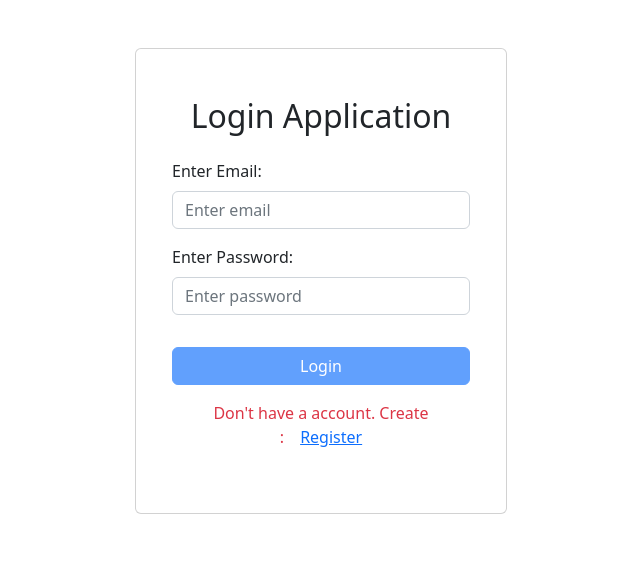
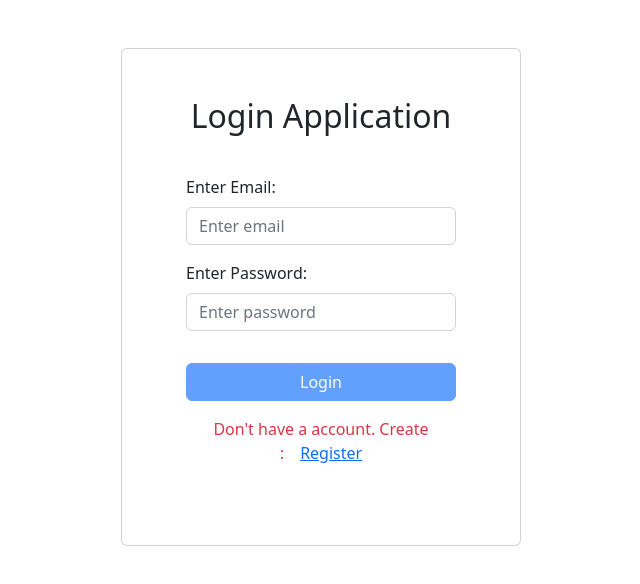
Before and after one commit to angularvandan/ECommerce, an Angular app: page /auth/login in a window 1280 px wide. Shown: the top 584 px of the page, without its empty margins (319-959 px from the left). Built offline with nearby package versions, Linux system fonts and the light colour scheme.

Commit message:
card added

```diff
--- a/src/app/auth-guard.guard.ts
+++ b/src/app/auth-guard.guard.ts
@@ -9,14 +9,11 @@ export class AuthGuardGuard implements CanActivate {
   constructor(private router:Router){}
   //never miss behave with canActivate
   //because it calls many time after first call
-  canActivate(
-    route: ActivatedRouteSnapshot,
+  canActivate(route: ActivatedRouteSnapshot,
     state: RouterStateSnapshot): Observable<boolean | UrlTree> | Promise<boolean | UrlTree> | boolean | UrlTree {
-      let arr = localStorage.getItem('RegisterData') || '[]';
-      let userArr = JSON.parse(arr);
+      let arrUser = JSON.parse(localStorage.getItem('RegisterData') || '[]');
       let loginStatus=false;
-
-      for(let user of userArr){
+      for(let user of arrUser){
         if(user.isLogin){
           console.log('From True Called')
           loginStatus=true;
@@ -30,7 +27,6 @@ export class AuthGuardGuard implements CanActivate {
         //this.router.navigate(['auth/login']);
       }
       return false;
-
   }
 
 }
--- a/src/app/auth/auth.module.ts
+++ b/src/app/auth/auth.module.ts
@@ -5,7 +5,6 @@ import { AuthRoutingModule } from './auth-routing.module';
 import { LoginComponentComponent } from './login-component/login-component.component';
 import { RegistrationComponentComponent } from './registration-component/registration-component.component';
 import { ReactiveFormsModule } from '@angular/forms';
-import { Router } from '@angular/router';
 
 @NgModule({
   declarations: [
--- a/src/app/auth/login-component/login-component.component.css
+++ b/src/app/auth/login-component/login-component.component.css
@@ -7,3 +7,6 @@ input.ng-invalid.ng-touched{
 span{
     color: red;
 }
+.card{
+    width:400px
+}
--- a/src/app/auth/login-component/login-component.component.html
+++ b/src/app/auth/login-component/login-component.component.html
@@ -1,7 +1,9 @@
 <div class="container">
   <div class="row mt-5">
-    <div class="col-4 mx-auto card p-5">
-      <h2 class="text-center card-title mb-4">Login Application</h2>
+    <div class="card mx-auto">
+      <div class="col p-5">
+        <h2 class="card-title text-center mb-4">Login Application</h2>
+          <div class="card-body">
             <form [formGroup]="reactiveForm"(ngSubmit)="onSubmit()">
               <div class="form-group row">
                 <label for="email" class="p-0 mb-2">Enter Email:</label>
@@ -35,3 +37,5 @@
           </div>
       </div>
     </div>
+  </div>
+</div>
--- a/src/app/auth/login-component/login-component.component.ts
+++ b/src/app/auth/login-component/login-component.component.ts
@@ -35,7 +35,7 @@ export class LoginComponentComponent implements OnInit{
     this.checkUser(email,password);
   }
   checkUser(email:string,password:string){
-    let data=JSON.parse(localStorage.getItem('RegisterData') || '[]');
+    let data=JSON.parse(localStorage.getItem('RegisterData')||'[]');
     // console.log(data);
     this.allUserData=[];
     for(let user of data){
--- a/src/app/auth/registration-component/registration-component.component.css
+++ b/src/app/auth/registration-component/registration-component.component.css
@@ -4,3 +4,6 @@ input.ng-invalid.ng-touched{
 span{
     color: red;
 }
+.card{
+    width:400px
+}
--- a/src/app/auth/registration-component/registration-component.component.html
+++ b/src/app/auth/registration-component/registration-component.component.html
@@ -1,7 +1,9 @@
 <div class="container">
   <div class="row mt-5">
-    <div class="col-4 mx-auto card p-4 shadow">
-      <h2 class="text-center card-title mb-5">Register Application</h2>
+    <div class="card mx-auto">
+      <div class="col p-4">
+        <h2 class=" card-title text-center mb-5">Register Application</h2>
+          <div class="card-body">
           <form [formGroup]="reactiveForm"(ngSubmit)="onSubmit()">
             <div class="form-group row">
               <label for="name" class="p-0 mb-2">Enter Full Name:</label>
@@ -76,8 +78,9 @@
             <div class="form-group row my-3">
               <button class="btn btn-primary"[disabled]="!reactiveForm.valid">Register</button>
             </div>
-
           </form>
         </div>
       </div>
     </div>
+  </div>
+</div>
--- a/src/app/auth/registration-component/registration-component.component.ts
+++ b/src/app/auth/registration-component/registration-component.component.ts
@@ -46,7 +46,7 @@ export class RegistrationComponentComponent implements OnInit{
     this.onNavigateLogin()
   }
   onNavigateLogin(){
-    console.log('Auth/login')
+    // console.log('Auth/login')
     this.router.navigate(['auth/login']);
   }
   pushLocalStorage(data:object){
--- a/src/app/home/my-profile-component/my-profile-component.component.css
+++ b/src/app/home/my-profile-component/my-profile-component.component.css
@@ -1,8 +1,7 @@
-span{
-    position:absolute;
-    left:90%;
-}
 input{
     border: none;
     margin-bottom: 20px;
 }
+.card{
+    width: 500px;
+}
--- a/src/app/home/my-profile-component/my-profile-component.component.html
+++ b/src/app/home/my-profile-component/my-profile-component.component.html
@@ -1,21 +1,23 @@
 
-<div class="container mt-5"style="width:500px">
-    <span>
+<div class="container mt-5">
+    <div class="d-flex justify-content-end">
         <button class="btn btn-primary"(click)="onLogOut()">Logout</button>
-    </span>
-    <div class=" card justify-content-center">
-        <div class="col-3 card-img d-flex justify-content-center">
+    </div>
+    <div class="row mt-2">
+        <div class=" card mx-auto">
+            <div class="col">
+                <div class="col-3 card-img-top d-flex justify-content-center">
                     <img src="../../../assets/user.png"width="200px" alt="logo">
                 </div>
                 <div class="mt-5 card-body">
                     <div class="row">
-                <div class="col-6 form-group">
+                        <div class="col-md-6 form-group">
                             <label for="name"><b>Full Name:</b></label>
                             <input class="form-control my-3"type="text"value="{{specificUser?.name}}"disabled>
                             <label for="name"><b>Email:</b></label>
                             <input class="form-control"type="email"value="{{specificUser?.email}}"disabled>
                         </div>
-                <div class="col-6 form-group">
+                        <div class="col-md-6 form-group">
                             <label for="name"><b>Company Name:</b></label>
                             <input class="form-control my-3"type="text"value="{{specificUser?.cName}}"disabled>
                             <label for="name"><b>Role:</b></label>
@@ -25,33 +27,5 @@
                 </div>
             </div>
         </div>
-
-<!-- <div class="container">
-    <span>
-        <button class="btn btn-primary"(click)="onLogOut()">Logout</button>
-    </span>
-    <div class="row mt-3">
-        <div class="col-8 mx-auto">
-            <table class="table">
-                <thead>
-                    <tr>
-                        <th scope="col">#</th>
-                        <th scope="col">User Name</th>
-                        <th scope="col">Company Name</th>
-                        <th scope="col">Role</th>
-                        <th scope="col">Email</th>
-                    </tr>
-                </thead>
-                <tbody>
-                    <tr>
-                        <td>1.</td>
-                        <td>{{specificUser?.name}}</td>
-                        <td>{{specificUser?.cName}}</td>
-                        <td>{{specificUser?.role}}</td>
-                        <td>{{specificUser?.email}}</td>
-                    </tr>
-                </tbody>
-            </table>
     </div>
 </div>
-</div> -->
--- a/src/app/home/my-profile-component/my-profile-component.component.ts
+++ b/src/app/home/my-profile-component/my-profile-component.component.ts
@@ -24,7 +24,7 @@ export class MyProfileComponentComponent{
       }
     }
     // console.log('Logout Works')
-    //below line if for stop canActivate router
+    //below line , for stop canActivate router
     this.userService.specificUser=undefined;
     localStorage.setItem('RegisterData',JSON.stringify(this.logOutUser));
     this.router.navigate(['auth/login']);
```
Also changed, not shown: src/app/auth/auth-routing.module.ts (indentation only). Lines whose indentation alone changed are shown as unchanged.
